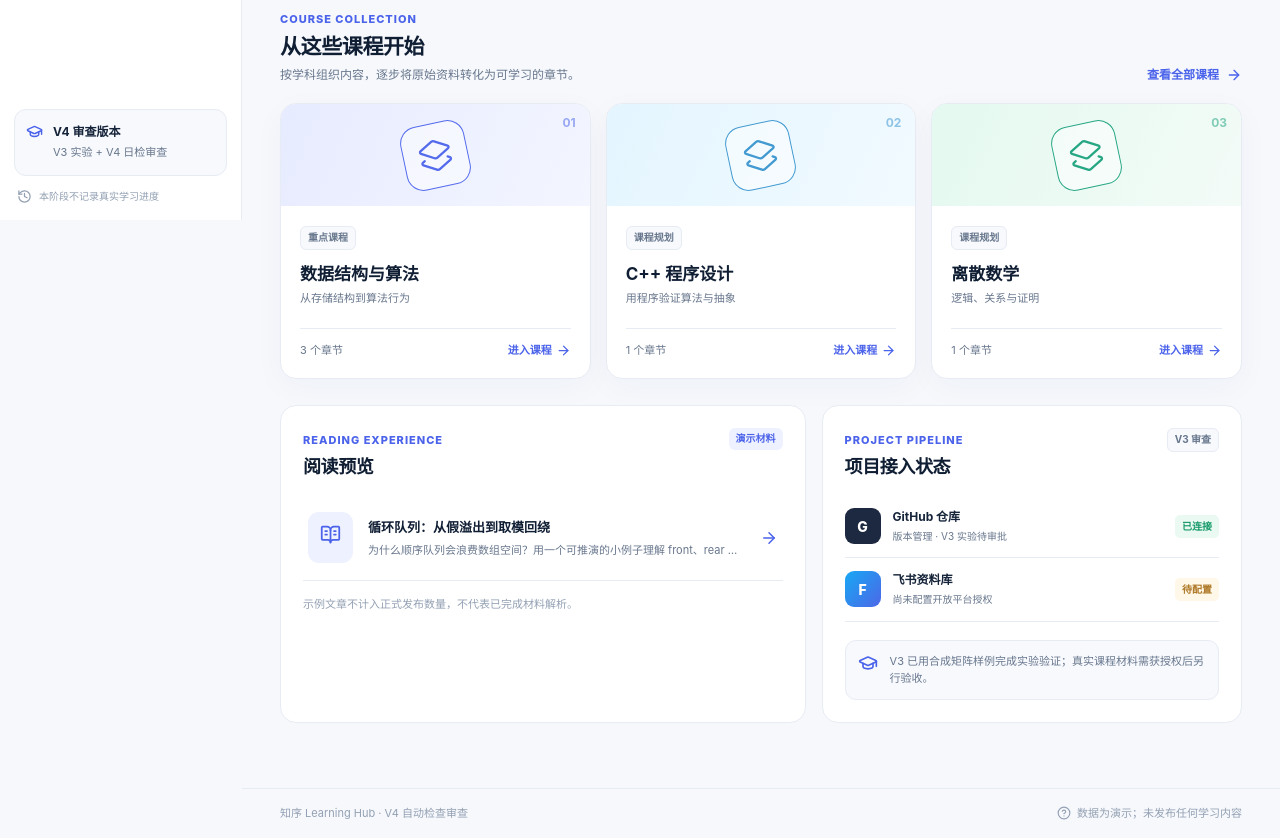
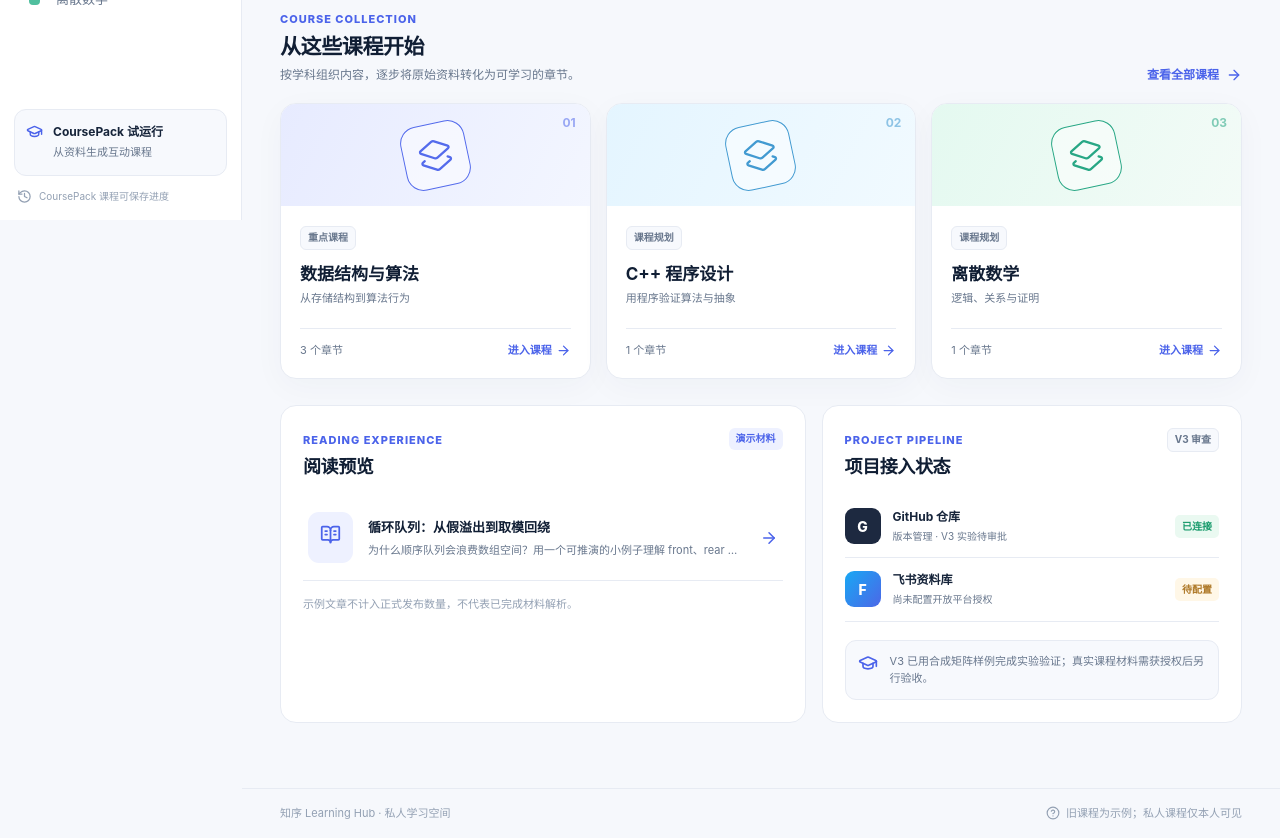
Before and after one commit to colddreamxiaowd/ContinueLeanringWithAI, a Next.js app in the folder web/: page / in a window 1280 px wide. Shown: the part 580-1418 px from the top of the page. Built offline with nearby package versions, Linux system fonts and the light colour scheme.

Commit message:
feat(coursepack): add interactive course navigation and update obsolete preview notices

```diff
--- a/web/src/components/app-shell.tsx
+++ b/web/src/components/app-shell.tsx
@@ -13,6 +13,7 @@ import { courses } from '@/data/catalog';
 const primary = [
   {href: '/', label: '学习总览', icon: LayoutDashboard},
   {href: '/courses', label: '课程体系', icon: Layers2},
+  {href: '/coursepacks', label: '我的互动课程', icon: GraduationCap},
   {href: '/read/circular-queue', label: '技术文章', icon: BookOpen},
   {href: '/experiments', label: '交互实验', icon: FlaskConical},
   {href: '/sources', label: '资料管理', icon: FolderOpen},
@@ -48,8 +49,8 @@ export function AppShell({ children }: { children: React.ReactNode }) {
         {courses.map(c => <Link href={`/courses/${c.slug}`} key={c.id} className={`nav-link ${pathname === `/courses/${c.slug}` ? 'nav-link--active' : ''}`} onClick={() => setDrawer(false)}><span className={`course-dot dot-${c.accent}`} />{c.title}</Link>)}
       </nav>
       <div className="sidebar-bottom">
-        <div className="sidebar-notice"><GraduationCap size={17}/><div><strong>V4 审查版本</strong><span>V3 实验 + V4 日检审查</span></div></div>
-        <div className="sidebar-footnote"><History size={15}/> 本阶段不记录真实学习进度</div>
+        <div className="sidebar-notice"><GraduationCap size={17}/><div><strong>CoursePack 试运行</strong><span>从资料生成互动课程</span></div></div>
+        <div className="sidebar-footnote"><History size={15}/> CoursePack 课程可保存进度</div>
       </div>
     </aside>
     <div className="main-column">
@@ -62,7 +63,7 @@ export function AppShell({ children }: { children: React.ReactNode }) {
         <div className="topbar-actions"><span className="demo-pill">V4 Preview</span><ThemeToggle/><span className="avatar" aria-label="个人空间">学</span></div>
       </header>
       <main id="main" className="page-content">{children}</main>
-      <footer className="footer"><span>知序 Learning Hub · V4 自动检查审查</span><span><CircleHelp size={14}/> 数据为演示；未发布任何学习内容</span></footer>
+      <footer className="footer"><span>知序 Learning Hub · 私人学习空间</span><span><CircleHelp size={14}/> 旧课程为示例；私人课程仅本人可见</span></footer>
     </div>
   </div>;
 }
```
